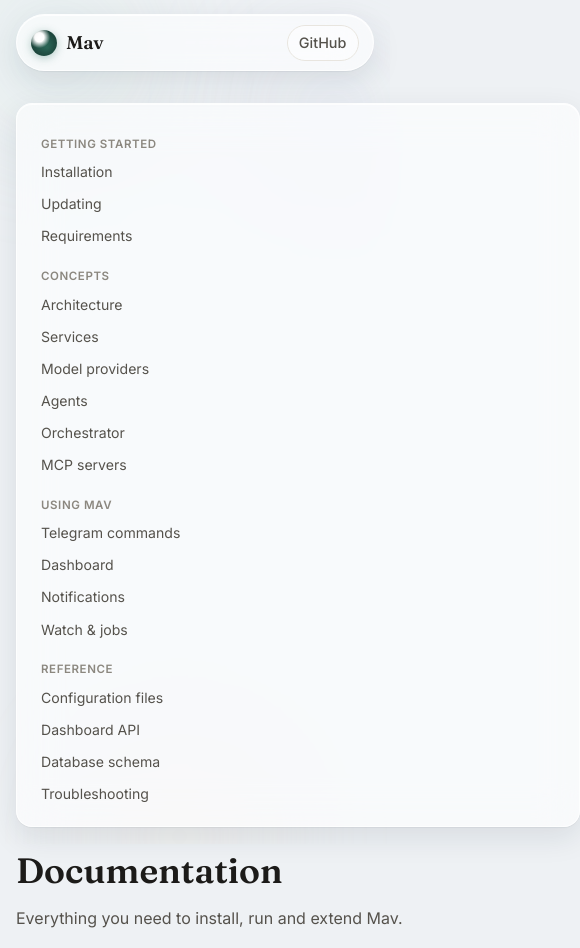
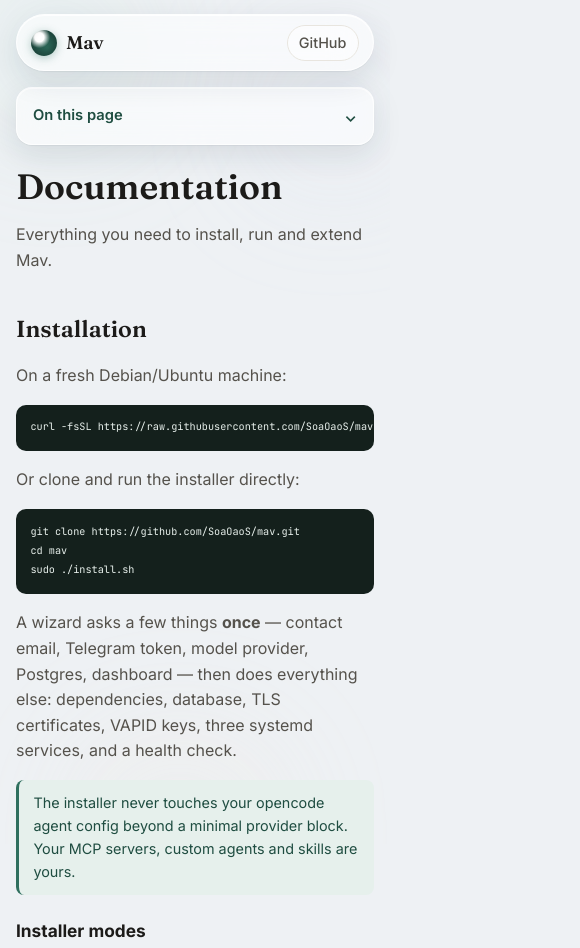
Before and after one commit to SoaOaoS/mav, a plain HTML site: page docs/docs.html in a window 390 px wide. Shown: the top 948 px of the page, 580 px wide, since content can reach past the window. Drawn offline with Linux system fonts and the light colour scheme.

Commit message:
fix(ui): mobile polish — collapsible docs TOC, reachable attach button, no composer overflow

```diff
--- a/dashboard/sw.js
+++ b/dashboard/sw.js
@@ -4,7 +4,7 @@
    /api/* (the agent's live state).
 */
 
-const CACHE = "mav-shell-v12";
+const CACHE = "mav-shell-v13";
 const SHELL = [
   "./",
   "./index.html",
--- a/docs/docs.html
+++ b/docs/docs.html
@@ -45,6 +45,15 @@
     <main>
       <div class="docs-layout">
         <aside class="docs-nav glass">
+          <button
+            class="docs-nav-toggle"
+            id="docsNavToggle"
+            aria-expanded="false"
+            aria-controls="docsNavList"
+          >
+            On this page
+          </button>
+          <div id="docsNavList">
             <div class="nav-group">Getting started</div>
             <a href="#install">Installation</a>
             <a href="#update">Updating</a>
@@ -66,6 +75,7 @@
             <a href="#api-dashboard">Dashboard API</a>
             <a href="#database">Database schema</a>
             <a href="#troubleshooting">Troubleshooting</a>
+          </div>
         </aside>
 
         <article class="docs-body">
--- a/docs/site.js
+++ b/docs/site.js
@@ -38,6 +38,23 @@
     });
   });
 
+  // Mobile: collapse the docs table of contents so the content comes first.
+  const navToggle = document.getElementById("docsNavToggle");
+  const docsNav = document.querySelector(".docs-nav");
+  if (navToggle && docsNav) {
+    navToggle.addEventListener("click", () => {
+      const open = docsNav.classList.toggle("is-open");
+      navToggle.setAttribute("aria-expanded", String(open));
+    });
+    // Tapping a link closes the drawer.
+    docsNav.querySelectorAll("a").forEach((a) => {
+      a.addEventListener("click", () => {
+        docsNav.classList.remove("is-open");
+        navToggle.setAttribute("aria-expanded", "false");
+      });
+    });
+  }
+
   // Reveal-on-scroll for a touch of life. Fail-safe: everything is revealed
   // after a short delay no matter what, so content can never stay hidden.
   const reveal = (el) => {
--- a/docs/styles.css
+++ b/docs/styles.css
@@ -872,13 +872,81 @@ main {
   font-size: 0.9rem;
   color: var(--accent-2);
 }
+/* Collapsible table of contents trigger — hidden on desktop. */
+.docs-nav-toggle {
+  display: none;
+}
+
 @media (max-width: 860px) {
   .docs-layout {
-    grid-template-columns: 1fr;
-    gap: 1rem;
+    grid-template-columns: minmax(0, 1fr);
+    gap: 0.9rem;
+    padding: 1rem 0 3rem;
   }
+  .docs-body {
+    max-width: none;
+    min-width: 0;
+  }
+  .docs-body section {
+    padding: 1.3rem 0;
+    scroll-margin-top: 84px;
+  }
+  .docs-body h2 {
+    font-size: 1.45rem;
+  }
+  .docs-body pre {
+    font-size: 0.76rem;
+    padding: 0.85rem 0.9rem;
+  }
+  /* Wide reference tables scroll instead of stretching the page. */
+  .docs-body table {
+    display: block;
+    overflow-x: auto;
+    -webkit-overflow-scrolling: touch;
+    white-space: nowrap;
+  }
+
+  /* The TOC turns into a compact drawer so the content appears first. */
   .docs-nav {
     position: static;
+    padding: 0.3rem 0.5rem;
+  }
+  .docs-nav .nav-group,
+  .docs-nav a {
+    display: none;
+  }
+  .docs-nav.is-open {
+    padding: 0.6rem 0.7rem 0.8rem;
+  }
+  .docs-nav.is-open .nav-group {
+    display: block;
+  }
+  .docs-nav.is-open a {
+    display: block;
+  }
+  .docs-nav-toggle {
+    display: flex;
+    align-items: center;
+    justify-content: space-between;
+    gap: 0.5rem;
+    width: 100%;
+    font: inherit;
+    font-weight: 600;
+    font-size: 0.92rem;
+    color: var(--accent-2);
+    background: none;
+    border: none;
+    padding: 0.7rem 0.5rem;
+    cursor: pointer;
+  }
+  .docs-nav-toggle::after {
+    content: "\2304";
+    font-size: 1rem;
+    line-height: 1;
+    transition: transform var(--dur) var(--ease);
+  }
+  .docs-nav.is-open .docs-nav-toggle::after {
+    transform: rotate(180deg);
   }
 }
 
```
Also changed, not shown: dashboard/assets/css/style.css (+18 -2 lines). Lines whose indentation alone changed are shown as unchanged.
